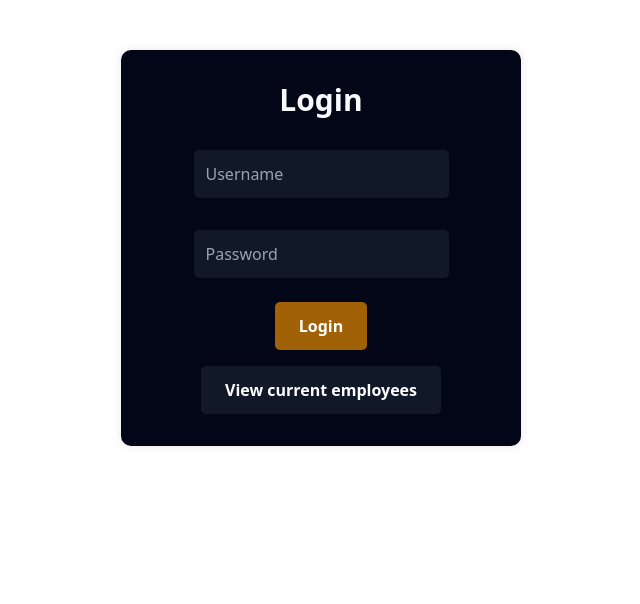
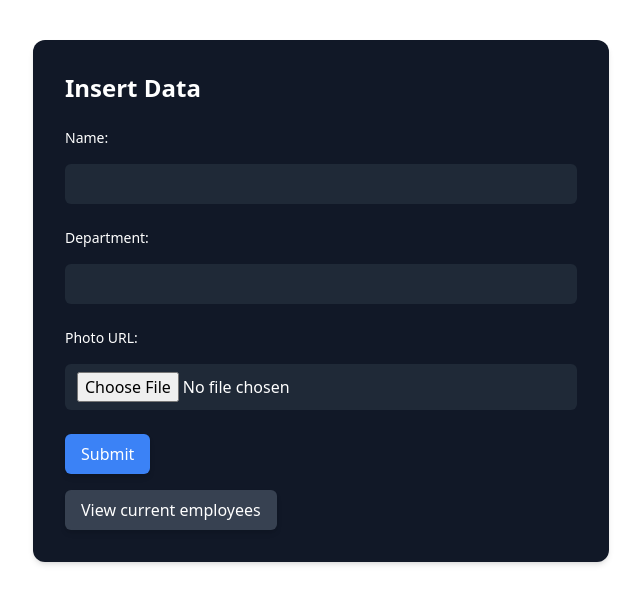
Before and after one commit to AnunaySharma2/capstoneproject, a React (Create React App) app: page /add in a window 1280 px wide. Shown: the top 604 px of the page, without its empty margins (319-959 px from the left). Built offline with nearby package versions, Linux system fonts and the light colour scheme.

Commit message:
add admin dashboard and profile photo upload

```diff
--- a/package.json
+++ b/package.json
@@ -8,6 +8,7 @@
     "@testing-library/react": "^13.4.0",
     "@testing-library/user-event": "^13.5.0",
     "antd": "^5.9.1",
+    "axios": "^1.5.1",
     "react": "^18.2.0",
     "react-dom": "^18.2.0",
     "react-router-dom": "^6.16.0",
--- /dev/null
+++ b/src/Admin.jsx
@@ -0,0 +1,55 @@
+import React, {useState} from "react";
+import {Link} from "react-router-dom";
+import styles from "./EmployeeInsert.module.css";
+
+function Admin() {
+    const [isLoggedIn, setIsLoggedIn] = useState(false);
+    const [username, setUsername] = useState('');
+    const [password, setPassword] = useState('');
+
+    const handleLogin = () => {
+        if (username === "admin" && password === "admin") {
+            setIsLoggedIn(true);
+        } else {
+            alert("Invalid credentials");
+        }
+    }
+
+    if (!isLoggedIn) {
+        return (
+            <div className={styles.container}>
+                <h1 className={"text-3xl font-bold text-gray-50"}>Login</h1>
+                <div className={styles.form_group}>
+                    <input className={"bg-gray-900 border-none p-3 w-full my-2"} placeholder={"Username"} type="text" value={username} onChange={(e) => setUsername(e.target.value)}/>
+                </div>
+                <div className={styles.form_group}>
+                    <input className={"bg-gray-900 border-none p-3 w-full my-2"} placeholder={"Password"} type="password" value={password} onChange={(e) => setPassword(e.target.value)}/>
+                </div>
+                <div className={styles.form_group}>
+                    <button className={"bg-yellow-700 hover:bg-yellow-800 font-semibold"} onClick={handleLogin}>Login</button>
+                </div>
+                <button className={"bg-gray-900 hover:bg-gray-800 font-semibold"}>
+                    <Link to={"/"}>View current employees</Link>
+                </button>
+            </div>
+        )
+    }
+
+    return <div className={"bg-gray-950 min-h-screen p-5"}>
+        <h1 className={"text-3xl font-semibold text-white px-5"}>Admin Dashboard</h1>
+        <div className={"flex mx-5 my-2 gap-5 "}>
+            <button className={"bg-green-900 hover:bg-green-700"}>
+                <Link to={"/add"}>Insert</Link>
+            </button>
+
+            <button className={"bg-green-900 hover:bg-green-700"}>
+                <Link to={"/update"}>Update</Link>
+            </button>
+            <button className={"bg-green-900 hover:bg-green-700"}>
+                <Link to={"/delete"}>Delete</Link>
+            </button>
+        </div>
+    </div>
+}
+
+export default Admin
--- a/src/EmployeeDelete.jsx
+++ b/src/EmployeeDelete.jsx
@@ -6,39 +6,6 @@ import supabase from "./supabase";
 
 function EmployeeDelete() {
     const [id, setID] = useState();
-    const [isLoggedIn, setIsLoggedIn] = useState(false);
-    const [username, setUsername] = useState('');
-    const [password, setPassword] = useState('');
-
-    const handleLogin = () => {
-        if (username === "admin" && password === "admin") {
-            setIsLoggedIn(true);
-        } else {
-            alert("Invalid credentials");
-        }
-    }
-
-    if (!isLoggedIn) {
-        return (
-            <div className={styles.container}>
-                <h1 className={"text-3xl font-bold text-gray-50"}>Login</h1>
-                <div className={styles.form_group}>
-                    <input className={"bg-gray-900 border-none p-3 w-full my-2"} placeholder={"Username"} type="text" value={username} onChange={(e) => setUsername(e.target.value)}/>
-                </div>
-                <div className={styles.form_group}>
-                    <input className={"bg-gray-900 border-none p-3 w-full my-2"} placeholder={"Password"} type="password" value={password} onChange={(e) => setPassword(e.target.value)}/>
-                </div>
-                <div className={styles.form_group}>
-                    <button className={"bg-yellow-700 hover:bg-yellow-800 font-semibold"} onClick={handleLogin}>Login</button>
-                </div>
-                <button className={"bg-gray-900 hover:bg-gray-800 font-semibold"}>
-                    <Link to={"/"}>View current employees</Link>
-                </button>
-            </div>
-        )
-    }
-
-
     const handleSubmit = async (e) => {
         e.preventDefault();
 
--- a/src/EmployeeInsert.jsx
+++ b/src/EmployeeInsert.jsx
@@ -1,43 +1,14 @@
 import {useState} from "react";
 import supabase from "./supabase";
-import styles from './EmployeeInsert.module.css';
 import {Link} from "react-router-dom";
+import axios from "axios";
 
 function EmployeeInsert() {
     const [name, setName] = useState('');
     const [dept, setDepartment] = useState('');
-    const [photoUrl, setPhotoUrl] = useState('');
-    const [isLoggedIn, setIsLoggedIn] = useState(false);
-    const [username, setUsername] = useState('');
-    const [password, setPassword] = useState('');
+    const [image, setImage] = useState(null);
+    const [imageURL, setImageURL] = useState("");
 
-    const handleLogin = () => {
-        if (username === "admin" && password === "admin") {
-            setIsLoggedIn(true);
-        } else {
-            alert("Invalid credentials");
-        }
-    }
-
-    if (!isLoggedIn) {
-        return (
-            <div className={styles.container}>
-                <h1 className={"text-3xl font-bold text-gray-50"}>Login</h1>
-                <div className={styles.form_group}>
-                    <input className={"bg-gray-900 border-none p-3 w-full my-2"} placeholder={"Username"} type="text" value={username} onChange={(e) => setUsername(e.target.value)}/>
-                </div>
-                <div className={styles.form_group}>
-                    <input className={"bg-gray-900 border-none p-3 w-full my-2"} placeholder={"Password"} type="password" value={password} onChange={(e) => setPassword(e.target.value)}/>
-                </div>
-                <div className={styles.form_group}>
-                    <button className={"bg-yellow-700 hover:bg-yellow-800 font-semibold"} onClick={handleLogin}>Login</button>
-                </div>
-                <button className={"bg-gray-900 hover:bg-gray-800 font-semibold"}>
-                    <Link to={"/"}>View current employees</Link>
-                </button>
-            </div>
-        )
-    }
     const handleNameChange = (e) => {
         setName(e.target.value);
     };
@@ -46,20 +17,39 @@ function EmployeeInsert() {
         setDepartment(e.target.value);
     };
 
-    const handlePhotoUrlChange = (e) => {
-        setPhotoUrl(e.target.value);
+    const handleImageUpload = async (e) => {
+        const formData = new FormData();
+        formData.append('image', e.target.files[0]);
+
+        try {
+            const response = await axios.post(
+                'https://api.imgbb.com/1/upload',
+                formData,
+                {
+                    headers: {
+                        'Content-Type': 'multipart/form-data',
+                    },
+                    params: {
+                        key: '4169bbe5a7698938f02ec6792a8db4f3',
+                    },
+                }
+            );
+
+            if (response.status === 200) {
+                const imageUrl = response.data.data.url;
+                console.log('Image URL:', imageUrl);
+                setImageURL(imageUrl)
+            }
+        } catch (error) {
+            console.error('Error uploading image:', error);
+        }
     };
 
     const handleSubmit = async (e) => {
         e.preventDefault();
 
-        if (!name || !dept || !photoUrl) {
+        if (!name || !dept) {
             alert('Please fill in all fields');
-            return;
-        }
-
-        if(!(photoUrl.endsWith(".jpg") || photoUrl.endsWith(".png") || photoUrl.endsWith(".jpeg"))){
-            alert("Photo must be of compatible type");
             return;
         }
 
@@ -68,10 +58,9 @@ function EmployeeInsert() {
             return;
         }
 
-        // Insert the data into the Supabase table
-        const {data: insertedData, error: insertError} = await supabase
-            .from('employees') // Replace with your table name
-            .insert([{name, dept, photo_url: photoUrl}]);
+        const { data: insertedData, error: insertError } = await supabase
+            .from('employees')
+            .insert([{ name, dept, photo_url: imageURL}]);
 
         if (insertError) {
             console.error('Error inserting data:', insertError);
@@ -81,7 +70,6 @@ function EmployeeInsert() {
         alert('Data inserted successfully');
         setName('');
         setDepartment('');
-        setPhotoUrl('');
     };
 
     return (
@@ -108,19 +96,20 @@ function EmployeeInsert() {
                 </div>
                 <div className="mb-4">
                     <label className="block text-white text-sm font-medium mb-2">Photo URL:</label>
-                    <input
-                        type="text"
-                        value={photoUrl}
-                        onChange={handlePhotoUrlChange}
-                        className="text-white w-full border-none bg-gray-800 my-2 px-3 py-2 rounded-md text-black placeholder-gray-600"
-                    />
+                    {/*/>*/}
+                    <input type="file"
+                           className="text-white w-full border-none bg-gray-800 my-2 px-3 py-2 rounded-md text-black placeholder-gray-600"
+                            accept={"image/*"}
+                           onChange={handleImageUpload}/>
                 </div>
                 <div className="mb-4">
-                    <button type="submit" className="bg-blue-500 hover:bg-blue-600 text-white py-2 px-4 rounded-md shadow-md transition duration-200">
+                    <button type="submit"
+                            className="bg-blue-500 hover:bg-blue-600 text-white py-2 px-4 rounded-md shadow-md transition duration-200">
                         Submit
                     </button>
                 </div>
-                <button className="bg-gray-700 hover:bg-gray-800 text-white py-2 px-4 rounded-md shadow-md transition duration-200">
+                <button
+                    className="bg-gray-700 hover:bg-gray-800 text-white py-2 px-4 rounded-md shadow-md transition duration-200">
                     <Link to={"/"} className="text-white">View current employees</Link>
                 </button>
             </form>
--- /dev/null
+++ b/src/EmployeePage.jsx
@@ -0,0 +1,54 @@
+// src/EmployeePage.js
+import React, { useEffect, useState } from 'react';
+import supabase from './supabase';
+import {Link, useParams} from 'react-router-dom';
+
+function EmployeePage() {
+    const { id } = useParams();
+    const [employee, setEmployee] = useState(null);
+
+    useEffect(() => {
+        async function fetchEmployee() {
+            try {
+                const { data, error } = await supabase
+                    .from('employees')
+                    .select('*')
+                    .eq('idd', id);
+
+                if (error) {
+                    console.error('Error fetching data:', error);
+                } else {
+                    setEmployee(data[0]);
+                }
+            } catch (error) {
+                console.error('Error fetching data:', error.message);
+            }
+        }
+
+        fetchEmployee();
+    }, [id]);
+
+    if (!employee) {
+        return <div>Loading...</div>;
+    }
+
+    return (
+        <div className={"bg-gray-950 min-h-screen p-5"}>
+            <h1 className={"text-white text-3xl font-semibold p-5"}>Profile</h1>
+            <div className="card mx-5 my-5 w-1/5 bg-gray-900 shadow-xl" key={employee.idd}>
+                <figure><img className={"w-1/2 rounded-full mt-5"} src={employee.photo_url} alt="Shoes"/>
+                </figure>
+                <div className="card-body items-center">
+                    <h2 className="card-title font-bold text-2xl text-gray-50">{employee.name}</h2>
+                    <p className={"text-gray-200 font-semibold text-xl"}>{employee.dept}</p>
+                    <h3 className="card-title font-bold text-xl text-gray-50">ID {employee.idd}</h3>
+                </div>
+            </div>
+            <button className="bg-gray-700 mx-5 my-3 hover:bg-gray-800 text-white py-2 px-4 rounded-md shadow-md transition duration-200">
+                <Link to={"/"} className="text-white">View current employees</Link>
+            </button>
+        </div>
+    );
+}
+
+export default EmployeePage;
--- a/src/EmployeeUpdate.jsx
+++ b/src/EmployeeUpdate.jsx
@@ -3,47 +3,45 @@ import styles from "./EmployeeInsert.module.css";
 import {Button} from "antd";
 import {Link} from "react-router-dom";
 import supabase from "./supabase";
+import axios from "axios";
 
 function EmployeeUpdate() {
     const [id, setID] = useState();
     const [name, setName] = useState("");
     const [dept, setDept] = useState("");
-    const [photoURL, setPhotoURL] = useState("");
-    const [isLoggedIn, setIsLoggedIn] = useState(false);
-    const [username, setUsername] = useState('');
-    const [password, setPassword] = useState('');
+    const [imageURL, setImageURL] = useState("");
 
-    const handleLogin = () => {
-        if (username === "admin" && password === "admin") {
-            setIsLoggedIn(true);
-        } else {
-            alert("Invalid credentials");
+    const handleImageUpload = async (e) => {
+        const formData = new FormData();
+        formData.append('image', e.target.files[0]);
+
+        try {
+            const response = await axios.post(
+                'https://api.imgbb.com/1/upload',
+                formData,
+                {
+                    headers: {
+                        'Content-Type': 'multipart/form-data',
+                    },
+                    params: {
+                        key: '4169bbe5a7698938f02ec6792a8db4f3',
+                    },
+                }
+            );
+
+            if (response.status === 200) {
+                const imageUrl = response.data.data.url;
+                console.log('Image URL:', imageUrl);
+                setImageURL(imageUrl)
+            }
+        } catch (error) {
+            console.error('Error uploading image:', error);
         }
-    }
-
-    if (!isLoggedIn) {
-        return (
-            <div className={styles.container}>
-                <h1 className={"text-3xl font-bold text-gray-50"}>Login</h1>
-                <div className={styles.form_group}>
-                    <input className={"bg-gray-900 border-none p-3 w-full my-2"} placeholder={"Username"} type="text" value={username} onChange={(e) => setUsername(e.target.value)}/>
-                </div>
-                <div className={styles.form_group}>
-                    <input className={"bg-gray-900 border-none p-3 w-full my-2"} placeholder={"Password"} type="password" value={password} onChange={(e) => setPassword(e.target.value)}/>
-                </div>
-                <div className={styles.form_group}>
-                    <button className={"bg-yellow-700 hover:bg-yellow-800 font-semibold"} onClick={handleLogin}>Login</button>
-                </div>
-                <button className={"bg-gray-900 hover:bg-gray-800 font-semibold"}>
-                    <Link to={"/"}>View current employees</Link>
-                </button>
-            </div>
-        )
-    }
+    };
 
     async function valueExistsInColumn(valueToCheck) {
         try {
-            const { data, error } = await supabase
+            const {data, error} = await supabase
                 .from("employees")
                 .select("*")
                 .eq("idd", valueToCheck)
@@ -61,28 +59,43 @@ function EmployeeUpdate() {
     const handleSubmit = async (e) => {
         e.preventDefault();
 
-        if (!name || !dept || !id) {
-            alert("Enter necessary details");
+        if (!id) {
+            alert("ID is mandatory");
             return;
         }
 
-        if (dept !== "CSE" && dept !== "ECE" && dept !== "Mech") {
+        if (dept && (dept !== "CSE" && dept !== "ECE" && dept !== "Mech")) {
             alert("Department must be CSE, ECE or Mech");
             return;
         }
 
-        if(await valueExistsInColumn(id)===false){
+        if (await valueExistsInColumn(id) === false) {
             alert("A row with given ID does not exist in the table");
             return;
         }
 
+        // const updatedFeatures = {};
+        // if(name){
+        //     updatedFeatures
+        // }
+        const updates = {};
+        if (name) {
+            updates.name = name;
+        }
+        if (dept) {
+            updates.dept = dept;
+        }
+        if (imageURL) {
+            updates.photoURL = imageURL;
+        }
+
         const {data, error} = await supabase
             .from("employees")
-            .update({name, dept})
+            .update(updates)
             .eq('idd', id)
             .select()
 
-        if(error){
+        if (error) {
             alert("Error update data");
             return;
         }
@@ -99,26 +112,34 @@ function EmployeeUpdate() {
             <form onSubmit={handleSubmit}>
                 <div className={styles.form_group}>
                     <label>Update ID:</label>
-                    <input className={"text-white bg-gray-900 border-none my-2"} type="number" value={id} onChange={(e) => setID(e.target.value)}/>
+                    <input className={"text-white bg-gray-900 border-none my-2"} type="number" value={id}
+                           onChange={(e) => setID(e.target.value)}/>
                 </div>
                 <div className={styles.form_group}>
                     <label>Update Name:</label>
-                    <input className={"text-white bg-gray-900 border-none my-2"} type="text" value={name} onChange={(e) => setName(e.target.value)}/>
+                    <input className={"text-white bg-gray-900 border-none my-2"} type="text" value={name}
+                           onChange={(e) => setName(e.target.value)}/>
                 </div>
                 <div className={styles.form_group}>
                     <label>Update Branch:</label>
-                    <input className={"text-white bg-gray-900 border-none my-2"} type="text" value={dept} onChange={(e) => setDept(e.target.value)}/>
+                    <input className={"text-white bg-gray-900 border-none my-2"} type="text" value={dept}
+                           onChange={(e) => setDept(e.target.value)}/>
                 </div>
                 <div className={styles.form_group}>
                     <label>Update Photo URL:</label>
-                    <input className={"text-white bg-gray-900 border-none my-2"} type="text" value={photoURL} onChange={(e) => setPhotoURL(e.target.value)}/>
+                    <input type="file"
+                           className="text-white w-full border-none bg-gray-800 my-2 px-3 py-2 rounded-md text-black placeholder-gray-600"
+                           accept={"image/*"}
+                           onChange={handleImageUpload}/>
                 </div>
                 <div className="mb-4">
-                    <button type="submit" className="bg-blue-500 hover:bg-blue-600 text-white py-2 px-4 rounded-md shadow-md transition duration-200">
+                    <button type="submit"
+                            className="bg-blue-500 hover:bg-blue-600 text-white py-2 px-4 rounded-md shadow-md transition duration-200">
                         Submit
                     </button>
                 </div>
-                <button className="bg-gray-700 hover:bg-gray-800 text-white py-2 px-4 rounded-md shadow-md transition duration-200">
+                <button
+                    className="bg-gray-700 hover:bg-gray-800 text-white py-2 px-4 rounded-md shadow-md transition duration-200">
                     <Link to={"/"} className="text-white">View current employees</Link>
                 </button>
             </form>
```
Also changed, not shown: src/App.jsx (+3 -15 lines), src/index.js (+13 -1 lines), 1 other file (tests, documents, lock files or other folders).
